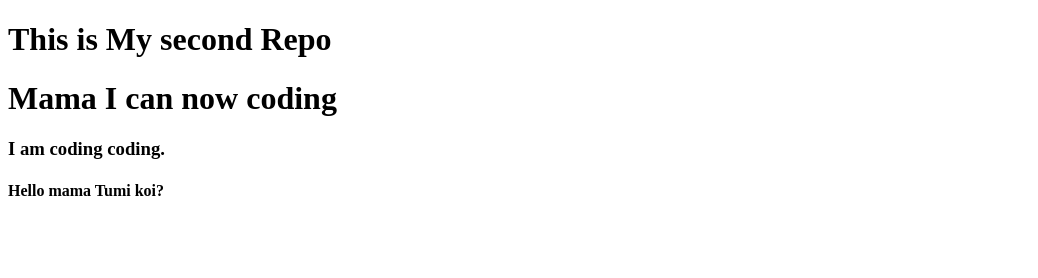
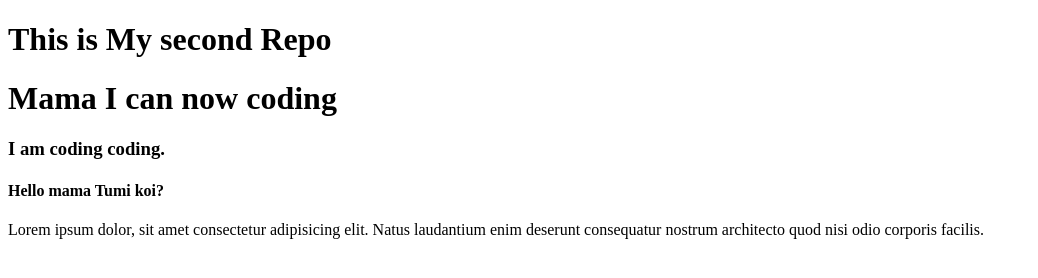
Before and after one commit to mmorshedulislam/my-second-repo, a plain HTML site: page index.html in a window 1280 px wide. Shown: the whole page, without its empty margins (0-1038 px from the left). Drawn offline with Linux system fonts and the light colour scheme.

Commit message:
Added Paragra[h

```diff
--- a/index.html
+++ b/index.html
@@ -11,5 +11,7 @@
     <h1>Mama I can now coding</h1>
     <h3>I am coding coding.</h3>
     <h4>Hello mama Tumi koi?</h4>
+
+    <p>Lorem ipsum dolor, sit amet consectetur adipisicing elit. Natus laudantium enim deserunt consequatur nostrum architecto quod nisi odio corporis facilis.</p>
 </body>
 </html>
```
